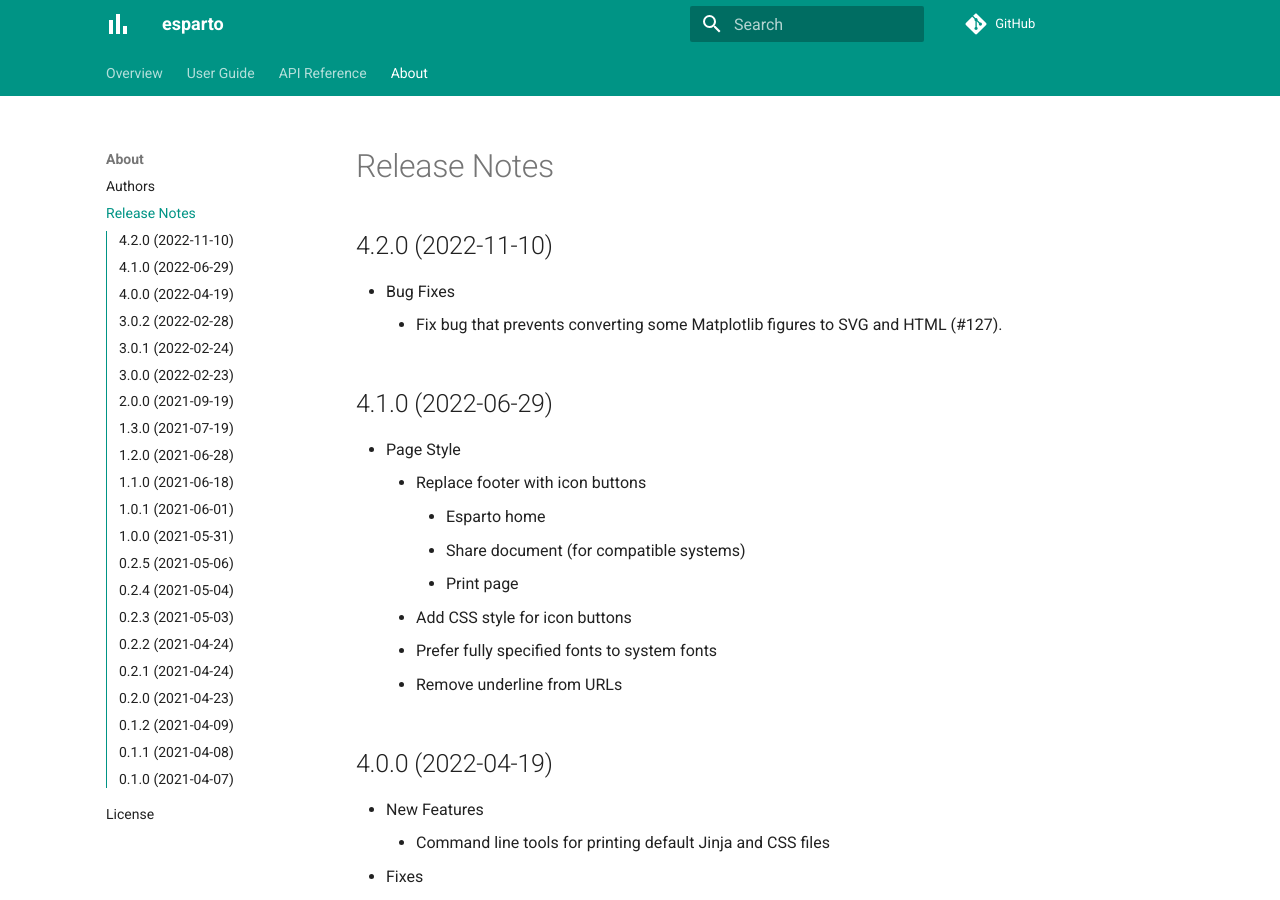
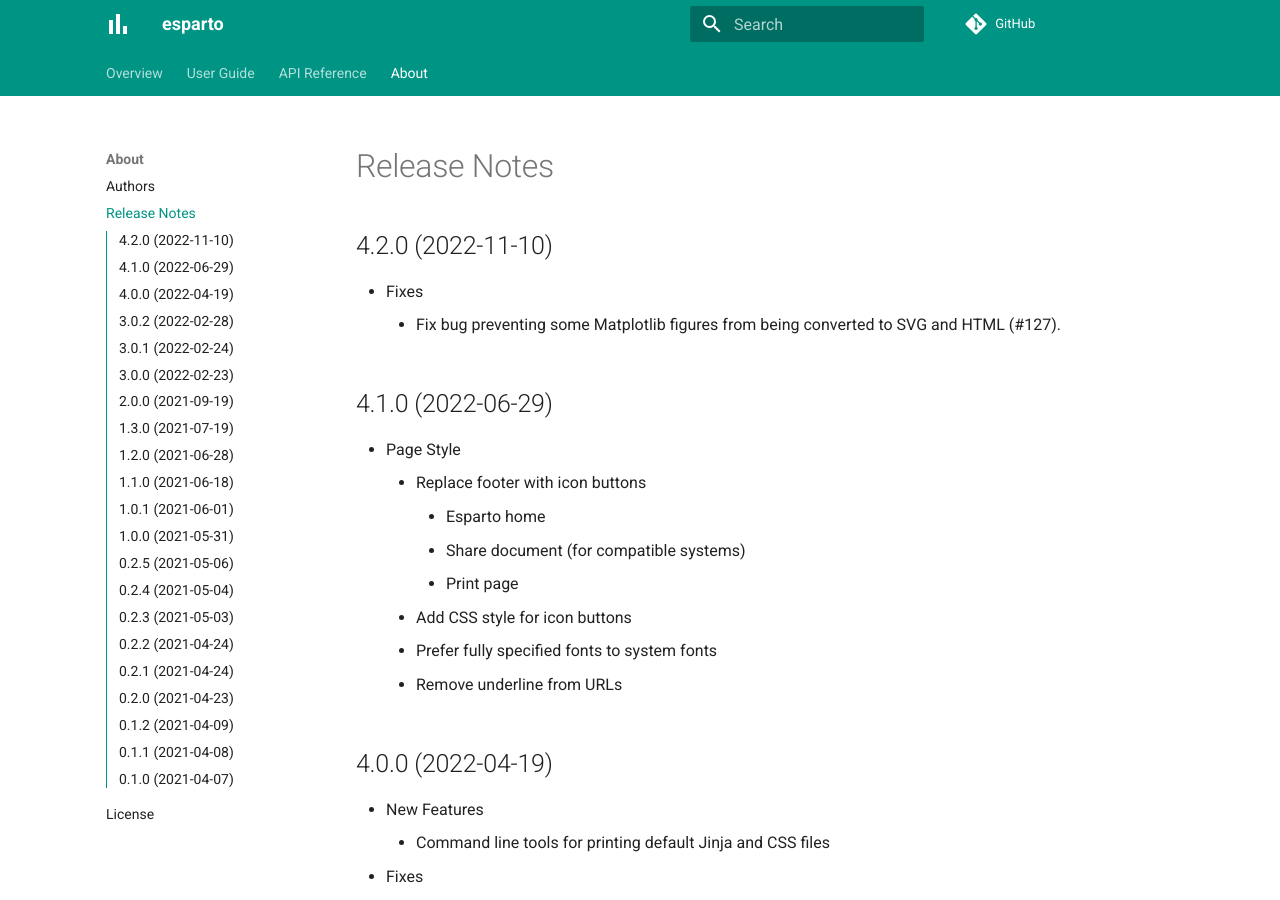
Before and after one commit to domvwt/esparto, an MkDocs documentation site: the page built from docs/04-about/release-notes.md, in a window 1280 px wide and 900 px high. Built offline with MkDocs 1.6.1 and Material for MkDocs 9.7.7, drawn with Linux system fonts in a browser that asks for light colours; comment, search, counter and statistics services are not loaded.

Commit message:
Update release-notes.md

```diff
--- a/docs/04-about/release-notes.md
+++ b/docs/04-about/release-notes.md
@@ -4,8 +4,8 @@
 4.2.0 (2022-11-10)
 ------------------
 
-- Bug Fixes
-    - Fix bug that prevents converting some Matplotlib figures to SVG and HTML (#127).
+- Fixes
+    - Fix bug preventing some Matplotlib figures from being converted to SVG and HTML (#127).
 
 4.1.0 (2022-06-29)
 ------------------
```
